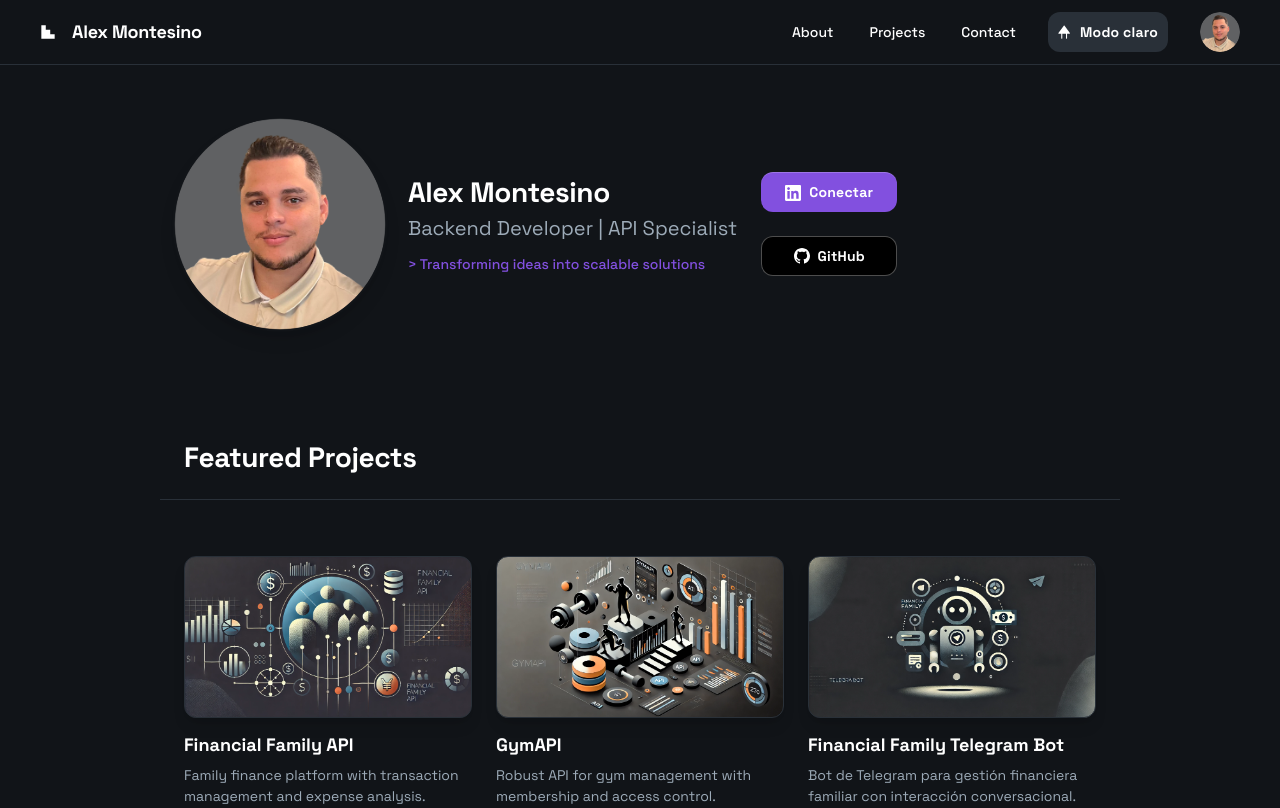
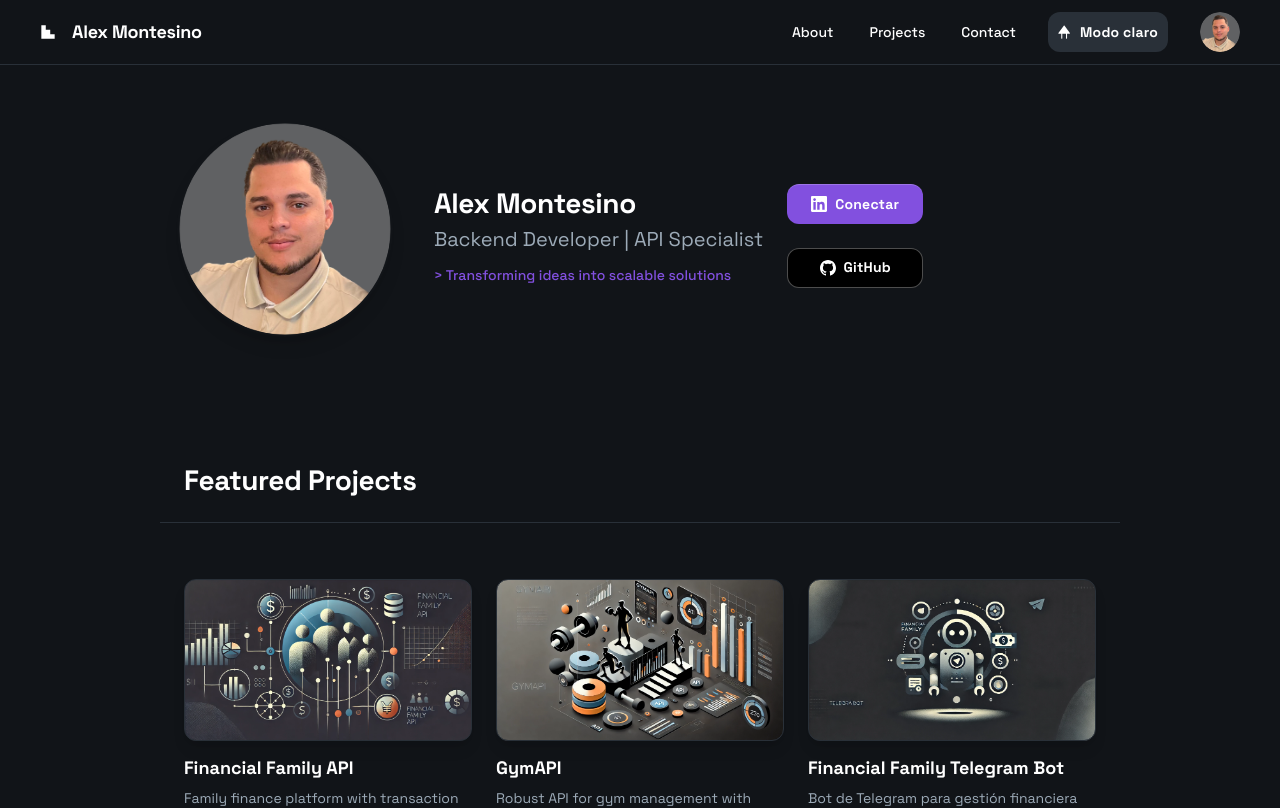
Before and after one commit to Alexmontesino96/portfolio, a React (Vite) app: page / in a window 1280 px wide. Shown: the top 808 px of the page. Built offline with nearby package versions, Linux system fonts and the light colour scheme.

Commit message:
Ajustado espacio alrededor de las imágenes de perfil para evitar colisión con el texto

```diff
--- a/src/pages/About.jsx
+++ b/src/pages/About.jsx
@@ -54,13 +54,14 @@ function About() {
 
         <div className="grid grid-cols-1 md:grid-cols-3 gap-8 mb-12">
           <div className="md:col-span-1">
-            <div className="flex justify-center mb-6 md:mb-4">
+            <div className="flex justify-center mb-8 md:mb-6">
               <div
                 ref={profileRef}
                 className="min-h-44 w-44 sm:min-h-48 sm:w-48 rounded-full overflow-hidden shadow-lg transition-all duration-300 cursor-pointer flex-shrink-0 border-2 border-transparent"
                 style={{
                   transformOrigin: 'center center',
-                  transition: 'transform 0.3s ease-out'
+                  transition: 'transform 0.3s ease-out',
+                  margin: '5px 5px 10px 5px'
                 }}
               >
                 <img
--- a/src/pages/Home.jsx
+++ b/src/pages/Home.jsx
@@ -87,13 +87,14 @@ function Home() {
           <div className="flex min-h-[90vh] sm:min-h-0 items-start justify-center sm:items-center p-4 pt-10 sm:p-6 @container mb-6 sm:mb-8 md:mb-14" id="about">
             <div className="flex w-full flex-col sm:flex-row gap-8 sm:gap-6 mt-10 sm:mt-0 @[520px]:justify-between @[520px]:items-center">
               <div className="flex flex-col sm:flex-row items-center">
-                <div className="flex justify-center w-full sm:w-auto mb-6 sm:mb-0">
+                <div className="flex justify-center w-full sm:w-auto mb-8 sm:mb-2">
                   <div
                     ref={profileRef}
                     className="min-h-[220px] w-[220px] sm:min-h-48 sm:w-48 rounded-full overflow-hidden shadow-lg transition-all duration-300 cursor-pointer flex-shrink-0 border-2 border-transparent"
                     style={{
                       transformOrigin: 'center center',
-                      transition: 'transform 0.3s ease-out'
+                      transition: 'transform 0.3s ease-out',
+                      margin: '5px 5px 10px 5px'
                     }}
                   >
                     <img
@@ -103,7 +104,7 @@ function Home() {
                     />
                   </div>
                 </div>
-                <div className="flex flex-col justify-center text-center sm:text-left my-auto sm:ml-8">
+                <div className="flex flex-col justify-center text-center sm:text-left my-auto sm:ml-12">
                   <p className="text-white text-[32px] sm:text-[28px] font-bold leading-tight tracking-[-0.015em] mb-2 sm:mb-1">Alex Montesino</p>
                   <p className="text-[#9dabb8] text-xl sm:text-xl font-normal leading-normal mb-4 sm:mb-3">Backend Developer | API Specialist</p>
                   <p className="text-[--violet-9] text-lg sm:text-sm font-medium mb-6 sm:mb-0">&gt; Transforming ideas into scalable solutions</p>
```
